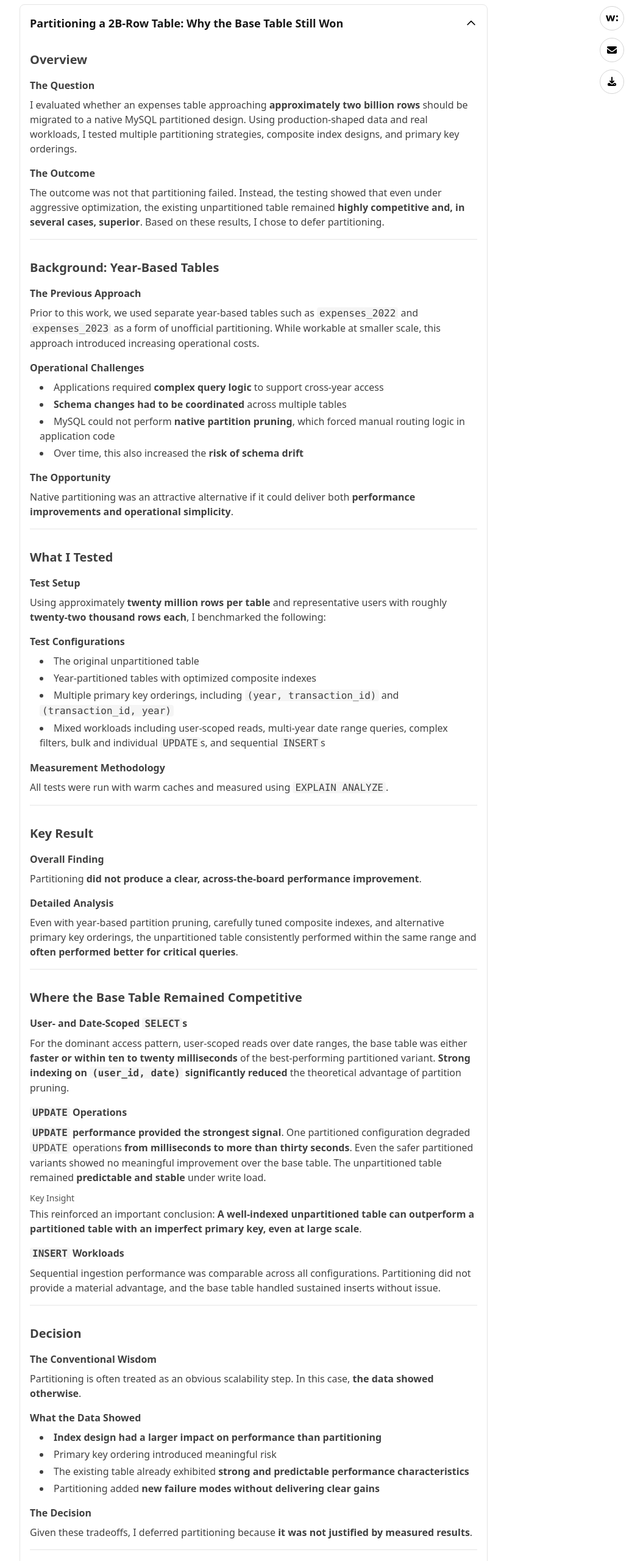
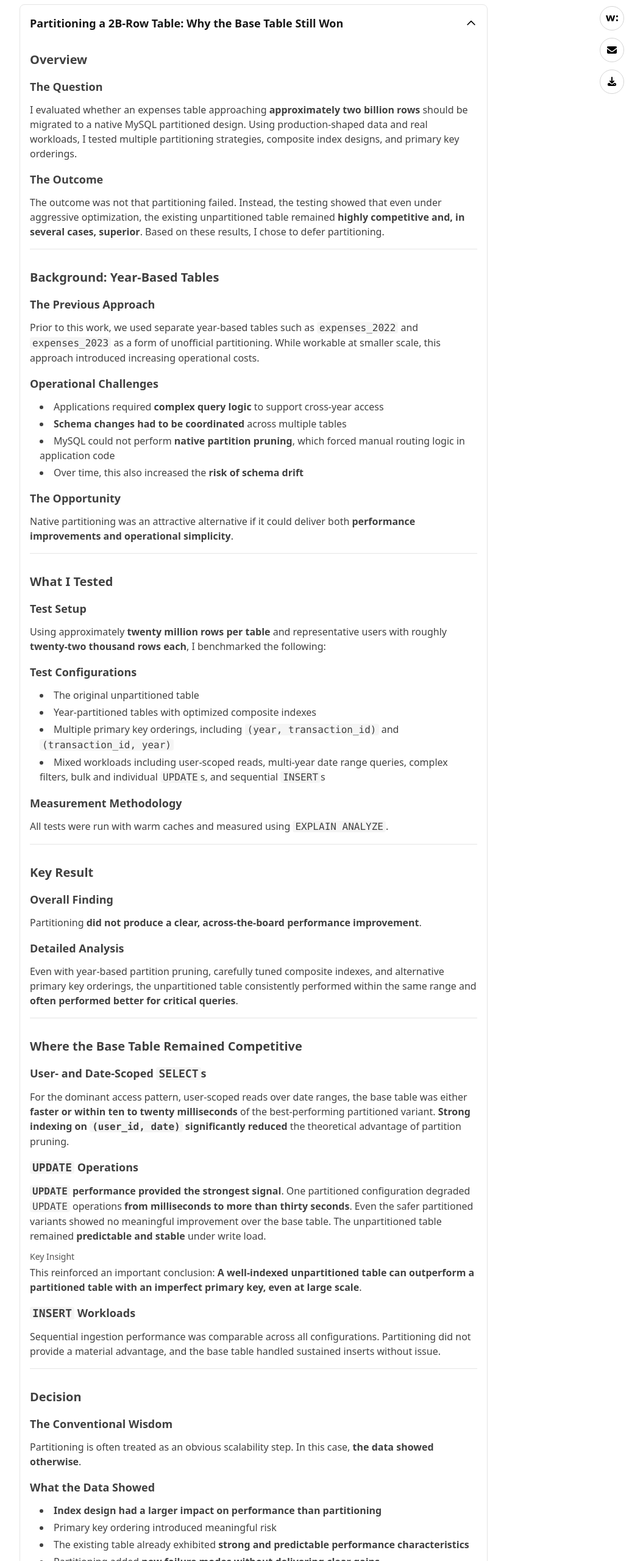
Before and after one commit to sezder/shannon-zander-personal-site, a Next.js app: page /projects in a window 1280 px wide. Shown: the part 206-2766 px from the top of the page at 61% size, without its empty margins (224-1279 px from the left). Built offline with nearby package versions, Linux system fonts and the light colour scheme; no server answers.

Commit message:
Add more spacers and adjust info hierarchy differentiation

```diff
--- a/app/projects/page.tsx
+++ b/app/projects/page.tsx
@@ -74,11 +74,11 @@ export default function ProjectsPage() {
         <div className="space-y-4">
           <div>
             <h4 className="text-xl font-semibold mb-3 mt-4">Overview</h4>
-            <h5 className="text-base font-semibold mt-4 mb-2">The Question</h5>
+            <h5 className="text-lg font-semibold mt-4 mb-3">The Question</h5>
             <p>
               I evaluated whether an expenses table approaching <strong>approximately two billion rows</strong> should be migrated to a native MySQL partitioned design. Using production-shaped data and real workloads, I tested multiple partitioning strategies, composite index designs, and primary key orderings.
             </p>
-            <h5 className="text-base font-semibold mt-4 mb-2">The Outcome</h5>
+            <h5 className="text-lg font-semibold mt-4 mb-3">The Outcome</h5>
             <p>
               The outcome was not that partitioning failed. Instead, the testing showed that even under aggressive optimization, the existing unpartitioned table remained <strong>highly competitive and, in several cases, superior</strong>. Based on these results, I chose to defer partitioning.
             </p>
@@ -87,18 +87,18 @@ export default function ProjectsPage() {
           <SpacerLine>
             <div>
               <h4 className="text-xl font-semibold mb-3 mt-4">Background: Year-Based Tables</h4>
-            <h5 className="text-base font-semibold mt-4 mb-2">The Previous Approach</h5>
+            <h5 className="text-lg font-semibold mt-4 mb-3">The Previous Approach</h5>
             <p>
               Prior to this work, we used separate year-based tables such as <code className="bg-neutral-100 dark:bg-neutral-800 px-1 rounded">expenses_2022</code> and <code className="bg-neutral-100 dark:bg-neutral-800 px-1 rounded">expenses_2023</code> as a form of unofficial partitioning. While workable at smaller scale, this approach introduced increasing operational costs.
             </p>
-            <h5 className="text-base font-semibold mt-4 mb-2">Operational Challenges</h5>
+            <h5 className="text-lg font-semibold mt-4 mb-3">Operational Challenges</h5>
             <ul className="list-disc list-inside space-y-1 ml-4 mt-2">
               <li>Applications required <strong>complex query logic</strong> to support cross-year access</li>
               <li><strong>Schema changes had to be coordinated</strong> across multiple tables</li>
               <li>MySQL could not perform <strong>native partition pruning</strong>, which forced manual routing logic in application code</li>
               <li>Over time, this also increased the <strong>risk of schema drift</strong></li>
             </ul>
-            <h5 className="text-base font-semibold mt-4 mb-2">The Opportunity</h5>
+            <h5 className="text-lg font-semibold mt-4 mb-3">The Opportunity</h5>
             <p>
               Native partitioning was an attractive alternative if it could deliver both <strong>performance improvements and operational simplicity</strong>.
             </p>
@@ -108,18 +108,18 @@ export default function ProjectsPage() {
           <SpacerLine>
             <div>
               <h4 className="text-xl font-semibold mb-3 mt-4">What I Tested</h4>
-            <h5 className="text-base font-semibold mt-4 mb-2">Test Setup</h5>
+            <h5 className="text-lg font-semibold mt-4 mb-3">Test Setup</h5>
             <p>
               Using approximately <strong>twenty million rows per table</strong> and representative users with roughly <strong>twenty-two thousand rows each</strong>, I benchmarked the following:
             </p>
-            <h5 className="text-base font-semibold mt-4 mb-2">Test Configurations</h5>
+            <h5 className="text-lg font-semibold mt-4 mb-3">Test Configurations</h5>
             <ul className="list-disc list-inside space-y-1 ml-4">
               <li>The original unpartitioned table</li>
               <li>Year-partitioned tables with optimized composite indexes</li>
               <li>Multiple primary key orderings, including <code className="bg-neutral-100 dark:bg-neutral-800 px-1 rounded">(year, transaction_id)</code> and <code className="bg-neutral-100 dark:bg-neutral-800 px-1 rounded">(transaction_id, year)</code></li>
               <li>Mixed workloads including user-scoped reads, multi-year date range queries, complex filters, bulk and individual <code className="bg-neutral-100 dark:bg-neutral-800 px-1 rounded">UPDATE</code>s, and sequential <code className="bg-neutral-100 dark:bg-neutral-800 px-1 rounded">INSERT</code>s</li>
             </ul>
-            <h5 className="text-base font-semibold mt-4 mb-2">Measurement Methodology</h5>
+            <h5 className="text-lg font-semibold mt-4 mb-3">Measurement Methodology</h5>
             <p>
               All tests were run with warm caches and measured using <code className="bg-neutral-100 dark:bg-neutral-800 px-1 rounded">EXPLAIN ANALYZE</code>.
             </p>
@@ -129,11 +129,11 @@ export default function ProjectsPage() {
           <SpacerLine>
             <div>
               <h4 className="text-xl font-semibold mb-3 mt-4">Key Result</h4>
-            <h5 className="text-base font-semibold mt-4 mb-2">Overall Finding</h5>
+            <h5 className="text-lg font-semibold mt-4 mb-3">Overall Finding</h5>
             <p>
               Partitioning <strong>did not produce a clear, across-the-board performance improvement</strong>.
             </p>
-            <h5 className="text-base font-semibold mt-4 mb-2">Detailed Analysis</h5>
+            <h5 className="text-lg font-semibold mt-4 mb-3">Detailed Analysis</h5>
             <p>
               Even with year-based partition pruning, carefully tuned composite indexes, and alternative primary key orderings, the unpartitioned table consistently performed within the same range and <strong>often performed better for critical queries</strong>.
             </p>
@@ -143,11 +143,11 @@ export default function ProjectsPage() {
           <SpacerLine>
             <div>
               <h4 className="text-xl font-semibold mb-3 mt-4">Where the Base Table Remained Competitive</h4>
-            <h5 className="text-base font-semibold mt-4 mb-2">User- and Date-Scoped <code className="bg-neutral-100 dark:bg-neutral-800 px-1 rounded">SELECT</code>s</h5>
+            <h5 className="text-lg font-semibold mt-4 mb-3">User- and Date-Scoped <code className="bg-neutral-100 dark:bg-neutral-800 px-1 rounded">SELECT</code>s</h5>
             <p>
               For the dominant access pattern, user-scoped reads over date ranges, the base table was either <strong>faster or within ten to twenty milliseconds</strong> of the best-performing partitioned variant. <strong>Strong indexing on <code className="bg-neutral-100 dark:bg-neutral-800 px-1 rounded">(user_id, date)</code> significantly reduced</strong> the theoretical advantage of partition pruning.
             </p>
-            <h5 className="text-base font-semibold mt-4 mb-2"><code className="bg-neutral-100 dark:bg-neutral-800 px-1 rounded">UPDATE</code> Operations</h5>
+            <h5 className="text-lg font-semibold mt-4 mb-3"><code className="bg-neutral-100 dark:bg-neutral-800 px-1 rounded">UPDATE</code> Operations</h5>
             <p>
               <strong><code className="bg-neutral-100 dark:bg-neutral-800 px-1 rounded">UPDATE</code> performance provided the strongest signal</strong>. One partitioned configuration degraded <code className="bg-neutral-100 dark:bg-neutral-800 px-1 rounded">UPDATE</code> operations <strong>from milliseconds to more than thirty seconds</strong>. Even the safer partitioned variants showed no meaningful improvement over the base table. The unpartitioned table remained <strong>predictable and stable</strong> under write load.
             </p>
@@ -155,7 +155,7 @@ export default function ProjectsPage() {
             <p>
               This reinforced an important conclusion: <strong>A well-indexed unpartitioned table can outperform a partitioned table with an imperfect primary key, even at large scale</strong>.
             </p>
-            <h5 className="text-base font-semibold mt-4 mb-2"><code className="bg-neutral-100 dark:bg-neutral-800 px-1 rounded">INSERT</code> Workloads</h5>
+            <h5 className="text-lg font-semibold mt-4 mb-3"><code className="bg-neutral-100 dark:bg-neutral-800 px-1 rounded">INSERT</code> Workloads</h5>
             <p>
               Sequential ingestion performance was comparable across all configurations. Partitioning did not provide a material advantage, and the base table handled sustained inserts without issue.
             </p>
@@ -165,18 +165,18 @@ export default function ProjectsPage() {
           <SpacerLine>
             <div>
               <h4 className="text-xl font-semibold mb-3 mt-4">Decision</h4>
-            <h5 className="text-base font-semibold mt-4 mb-2">The Conventional Wisdom</h5>
+            <h5 className="text-lg font-semibold mt-4 mb-3">The Conventional Wisdom</h5>
             <p>
               Partitioning is often treated as an obvious scalability step. In this case, <strong>the data showed otherwise</strong>.
             </p>
-            <h5 className="text-base font-semibold mt-4 mb-2">What the Data Showed</h5>
+            <h5 className="text-lg font-semibold mt-4 mb-3">What the Data Showed</h5>
             <ul className="list-disc list-inside space-y-1 ml-4 mt-2">
               <li><strong>Index design had a larger impact on performance than partitioning</strong></li>
               <li>Primary key ordering introduced meaningful risk</li>
               <li>The existing table already exhibited <strong>strong and predictable performance characteristics</strong></li>
               <li>Partitioning added <strong>new failure modes without delivering clear gains</strong></li>
             </ul>
-            <h5 className="text-base font-semibold mt-4 mb-2">The Decision</h5>
+            <h5 className="text-lg font-semibold mt-4 mb-3">The Decision</h5>
             <p>
               Given these tradeoffs, I deferred partitioning because <strong>it was not justified by measured results</strong>.
             </p>
@@ -186,11 +186,11 @@ export default function ProjectsPage() {
           <SpacerLine>
             <div>
               <h4 className="text-xl font-semibold mb-3 mt-4">Conclusion</h4>
-            <h5 className="text-base font-semibold mt-4 mb-2">Summary</h5>
+            <h5 className="text-lg font-semibold mt-4 mb-3">Summary</h5>
             <p>
               After testing optimized composite indexes, multiple partitioning strategies, and different primary key orderings, the original unpartitioned table remained <strong>competitive, stable, and predictable</strong>.
             </p>
-            <h5 className="text-base font-semibold mt-4 mb-2">Future Considerations</h5>
+            <h5 className="text-lg font-semibold mt-4 mb-3">Future Considerations</h5>
             <p>
               Partitioning remains a viable future step. It will be revisited once it offers <strong>clear and measurable advantages</strong> over a well-designed base table.
             </p>
@@ -219,7 +219,7 @@ export default function ProjectsPage() {
 
             <div className="space-y-4">
               <div>
-                <h5 className="text-base font-semibold mt-4 mb-2">Colocated execution (VM + database)</h5>
+                <h5 className="text-lg font-semibold mt-4 mb-3">Colocated execution (VM + database)</h5>
                 <p>
                   The migration ran on a <strong>dedicated VM</strong> deployed in the same <code className="bg-neutral-100 dark:bg-neutral-800 px-1 rounded">GCP</code> region and zone as the <code className="bg-neutral-100 dark:bg-neutral-800 px-1 rounded">CloudSQL</code> instance. This was a <strong>deliberate colocation choice</strong> to:
                 </p>
@@ -230,8 +230,9 @@ export default function ProjectsPage() {
                 </ul>
               </div>
 
+              <SpacerLine>
                 <div>
-                <h5 className="text-base font-semibold mt-4 mb-2">Cursor-based pagination (date-driven, monotonic)</h5>
+                  <h5 className="text-lg font-semibold mt-4 mb-3">Cursor-based pagination (date-driven, monotonic)</h5>
                 <p>
                   Instead of <code className="bg-neutral-100 dark:bg-neutral-800 px-1 rounded">OFFSET</code> pagination or repeated <code className="bg-neutral-100 dark:bg-neutral-800 px-1 rounded">COUNT</code> queries (which degrade badly at scale), the migration uses a <strong>monotonic, date-based cursor</strong>. Completion is determined by <strong>exhausting the source cursor</strong>, not by matching row counts.
                 </p>
@@ -263,9 +264,11 @@ if (upperBound === lastDate) {
                   <strong>Failing fast here is intentional</strong> and safer than continuing indefinitely.
                 </p>
                 </div>
+              </SpacerLine>
 
+              <SpacerLine>
                 <div>
-                <h5 className="text-base font-semibold mt-4 mb-2">Idempotent, resume-safe writes</h5>
+                  <h5 className="text-lg font-semibold mt-4 mb-3">Idempotent, resume-safe writes</h5>
                 <p>
                   All batch inserts use <code className="bg-neutral-100 dark:bg-neutral-800 px-1 rounded">INSERT IGNORE</code>, enabling <strong>safe re-runs</strong> and <strong>mid-batch resumes</strong> without risking duplicate data or manual cleanup. Duplicates are <strong>expected due to resumability and prior partial runs</strong>, and are handled intentionally.
                 </p>
@@ -287,9 +290,11 @@ ORDER BY date ASC, transaction_id ASC;`}
                   <li><strong>tolerance of partial failures</strong></li>
                 </ul>
                 </div>
+              </SpacerLine>
 
+              <SpacerLine>
                 <div>
-                <h5 className="text-base font-semibold mt-4 mb-2">Adaptive batch sizing (throughput-driven)</h5>
+                  <h5 className="text-lg font-semibold mt-4 mb-3">Adaptive batch sizing (throughput-driven)</h5>
                 <p>
                   Batch sizes <strong>dynamically scale</strong> based on observed rows/sec, allowing the system to <strong>push harder when conditions are good</strong> and <strong>back off under contention</strong>.
                 </p>
@@ -306,9 +311,11 @@ ORDER BY date ASC, transaction_id ASC;`}
                   This avoids <strong>hard-coded batch assumptions</strong> and keeps <strong>CPU utilization high</strong> without overwhelming the database.
                 </p>
                 </div>
+              </SpacerLine>
 
+              <SpacerLine>
                 <div>
-                <h5 className="text-base font-semibold mt-4 mb-2">Lock-aware execution with bounded retries</h5>
+                  <h5 className="text-lg font-semibold mt-4 mb-3">Lock-aware execution with bounded retries</h5>
                 <p>
                   All reads and writes are wrapped with <strong>explicit lock timeouts</strong> and <strong>retry logic</strong>. Deadlocks and lock waits are treated as <strong>expected behavior at scale, not fatal errors</strong>.
                 </p>
@@ -337,9 +344,11 @@ ORDER BY date ASC, transaction_id ASC;`}
 }`}
                 />
                 </div>
+              </SpacerLine>
 
+              <SpacerLine>
                 <div>
-                <h5 className="text-base font-semibold mt-4 mb-2">Automated kill switch with early warning</h5>
+                  <h5 className="text-lg font-semibold mt-4 mb-3">Automated kill switch with early warning</h5>
                 <p>
                   The migration <strong>continuously monitors</strong>:
                 </p>
@@ -376,9 +385,11 @@ fs.renameSync(tempFile, resumeStateFile);`}
                   This ensures the migration can <strong>resume exactly where it left off</strong> with <strong>no data loss</strong>.
                 </p>
                 </div>
+              </SpacerLine>
 
+              <SpacerLine>
                 <div>
-                <h5 className="text-base font-semibold mt-4 mb-2">Post-load index creation (separate phase)</h5>
+                  <h5 className="text-lg font-semibold mt-4 mb-3">Post-load index creation (separate phase)</h5>
                 <p>
                   Indexes are created <strong>after data loading, sequentially</strong>, with:
                 </p>
@@ -395,6 +406,7 @@ fs.renameSync(tempFile, resumeStateFile);`}
 SELECT SLEEP(60);`}
                 />
                 </div>
+              </SpacerLine>
             </div>
             </div>
           </SpacerLine>
```
Lines whose indentation alone changed are shown as unchanged.
